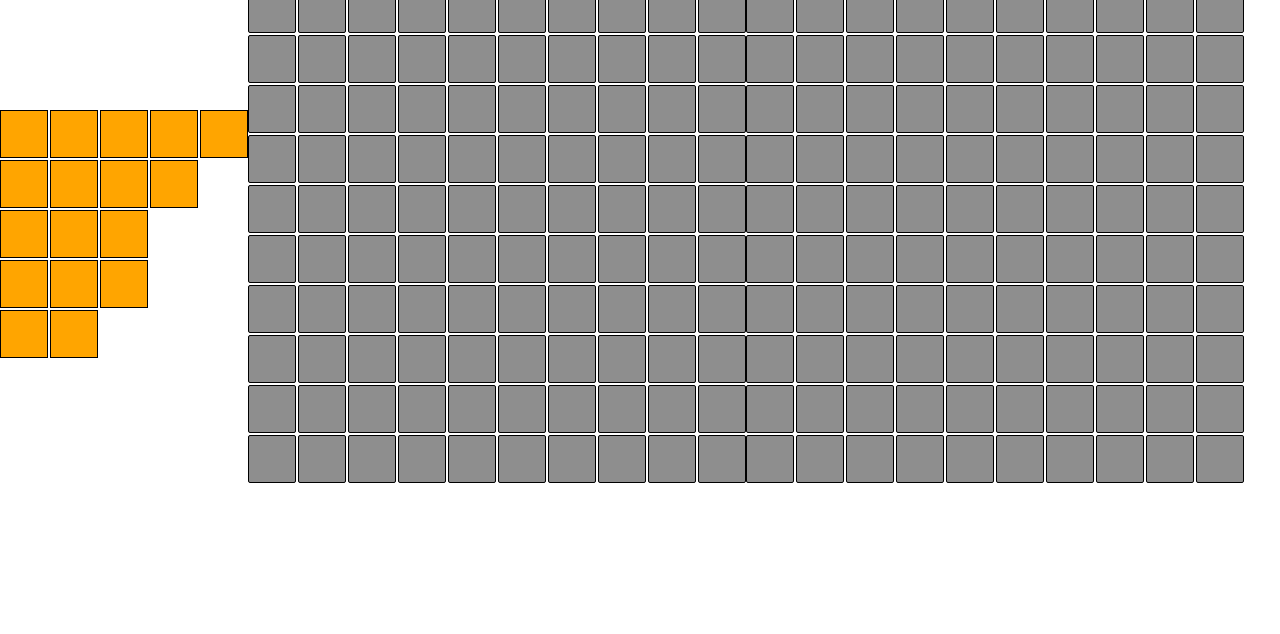
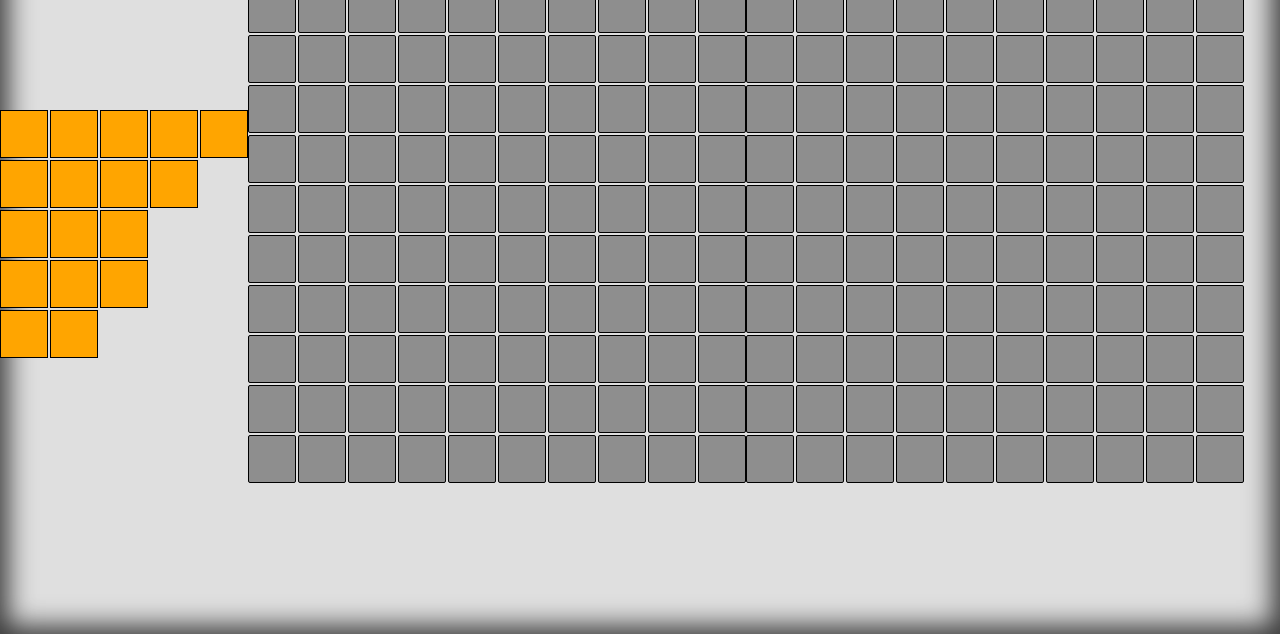
Before and after one commit to sesamDev/odin-battleship, a website built with webpack: page index.html in a window 1280 px wide. Shown: the part 203-837 px from the top of the page. Built offline with nearby package versions, Linux system fonts and the light colour scheme.

Commit message:
Changed background

```diff
--- a/src/CSS/style.css
+++ b/src/CSS/style.css
@@ -11,6 +11,10 @@
   display: grid;
   grid-template-columns: repeat(4, 1fr);
   grid-template-rows: repeat(3, 1fr);
+  background-color: rgb(223, 223, 223);
+  box-shadow: 0px 0px 27px 8px rgba(0, 0, 0, 0.75) inset;
+  -webkit-box-shadow: 0px 0px 27px 8px rgba(0, 0, 0, 0.75) inset;
+  -moz-box-shadow: 0px 0px 27px 8px rgba(0, 0, 0, 0.75) inset;
 }
 .container > .board-container {
   width: fit-content;
```
